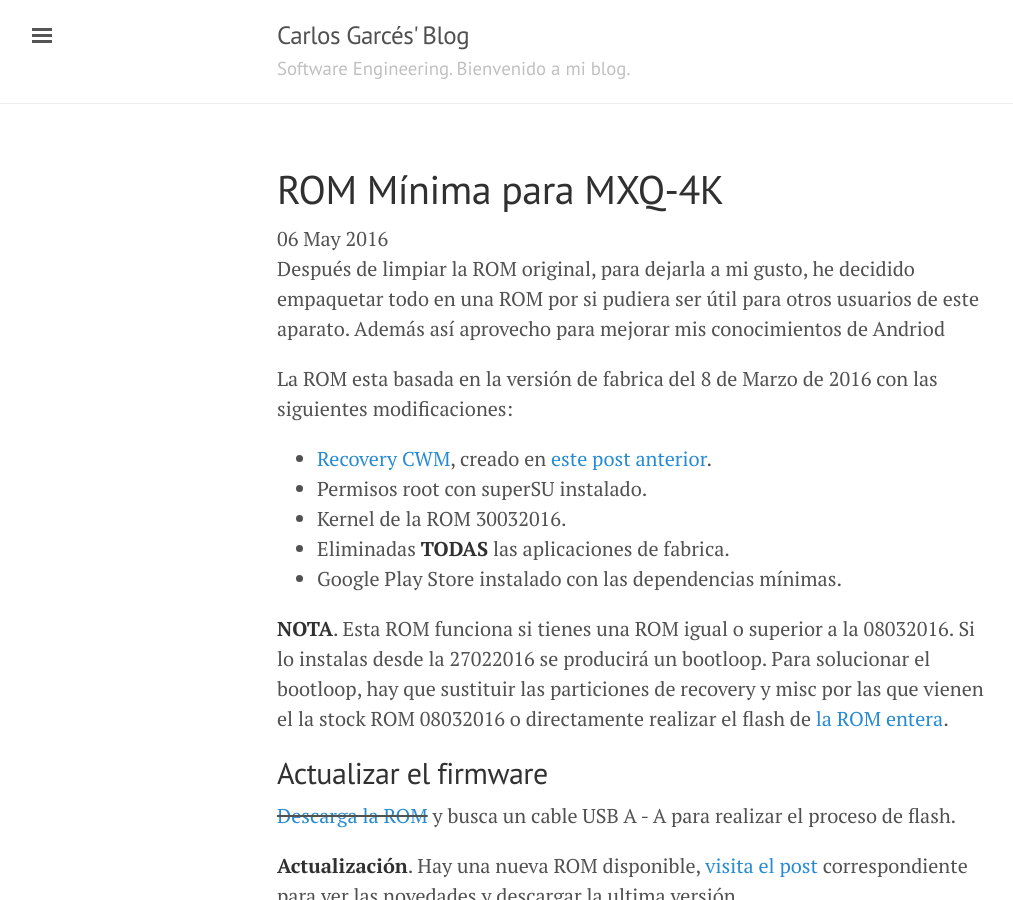
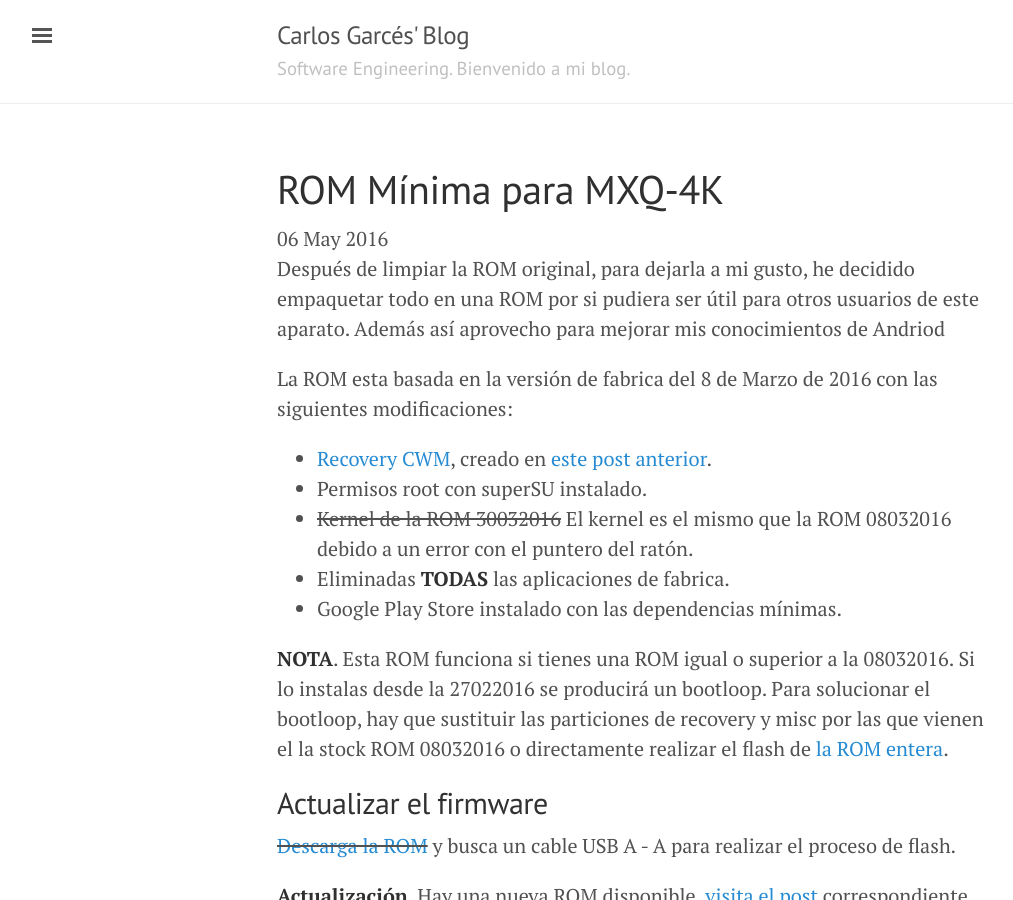
Before and after one commit to CGarces/CGarces.github.io, a Jekyll site: the page built from _posts/2016-05-06-ROM-Minima-para-MXQ-4K.md, in a window 1280 px wide and 900 px high. Shown: the whole window, without its empty margins (3-1016 px from the left). Built offline with Jekyll 4.4.1, drawn with Linux system fonts in a browser that asks for light colours; nearby versions of some CDN libraries; comment, search, counter and statistics services are not loaded.

Commit message:
Updated kernel reference

```diff
--- a/_posts/2016-05-06-ROM-Minima-para-MXQ-4K.md
+++ b/_posts/2016-05-06-ROM-Minima-para-MXQ-4K.md
@@ -18,7 +18,7 @@ La ROM esta basada en la versión de fabrica del 8 de Marzo de 2016 con las sigu
 
 * [Recovery CWM]({{ site.data.metadata.lastCWM }}), creado en [este post anterior]({% post_url 2016-02-26-Recovery-MXQ-4K-RK3229 %}).
 * Permisos root con superSU instalado.
-* Kernel de la ROM 30032016.
+* ~~Kernel de la ROM 30032016~~ El kernel es el mismo que la ROM 08032016 debido a un error con el puntero del ratón.
 * Eliminadas **TODAS** las aplicaciones de fabrica.
 * Google Play Store instalado con las dependencias mínimas.
 
```
